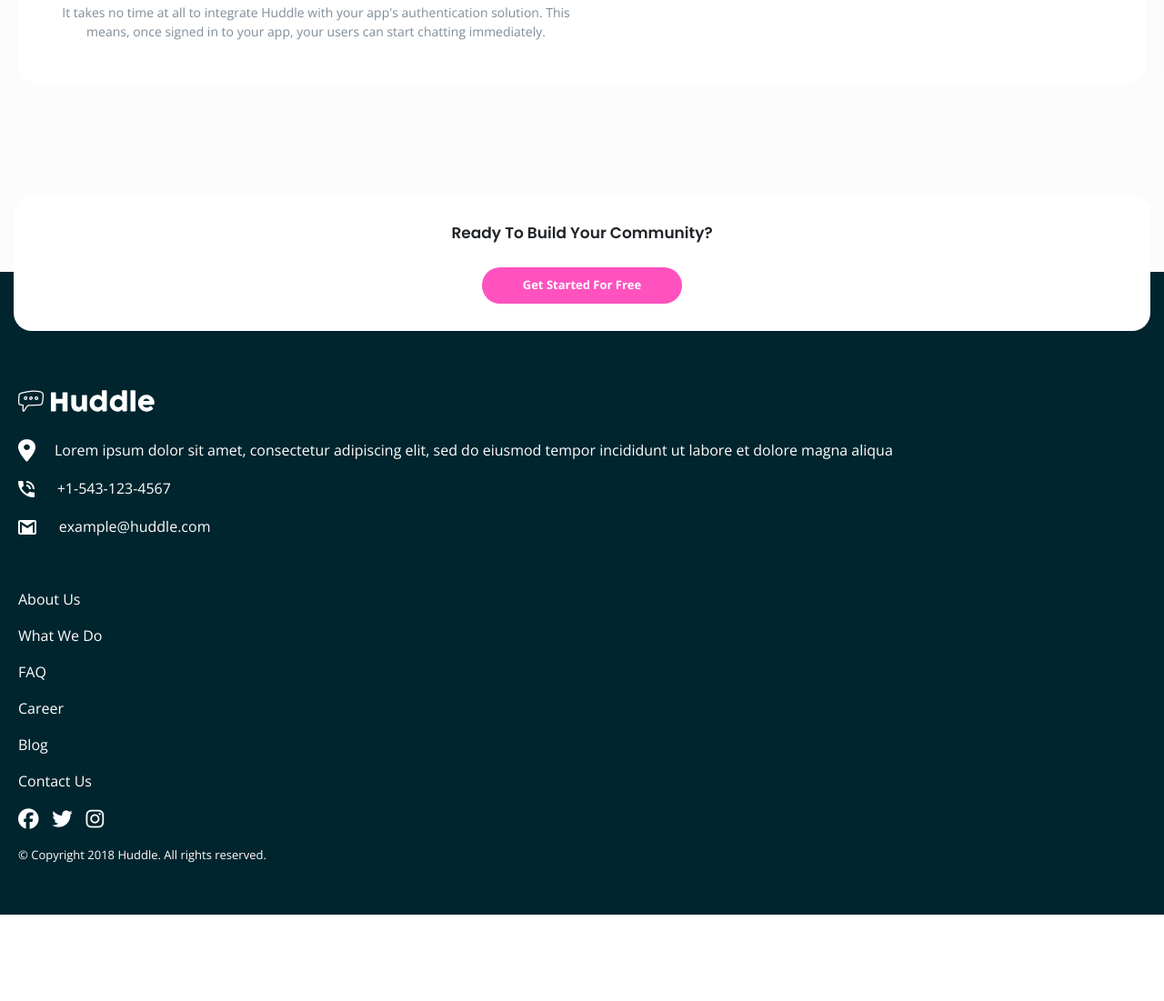
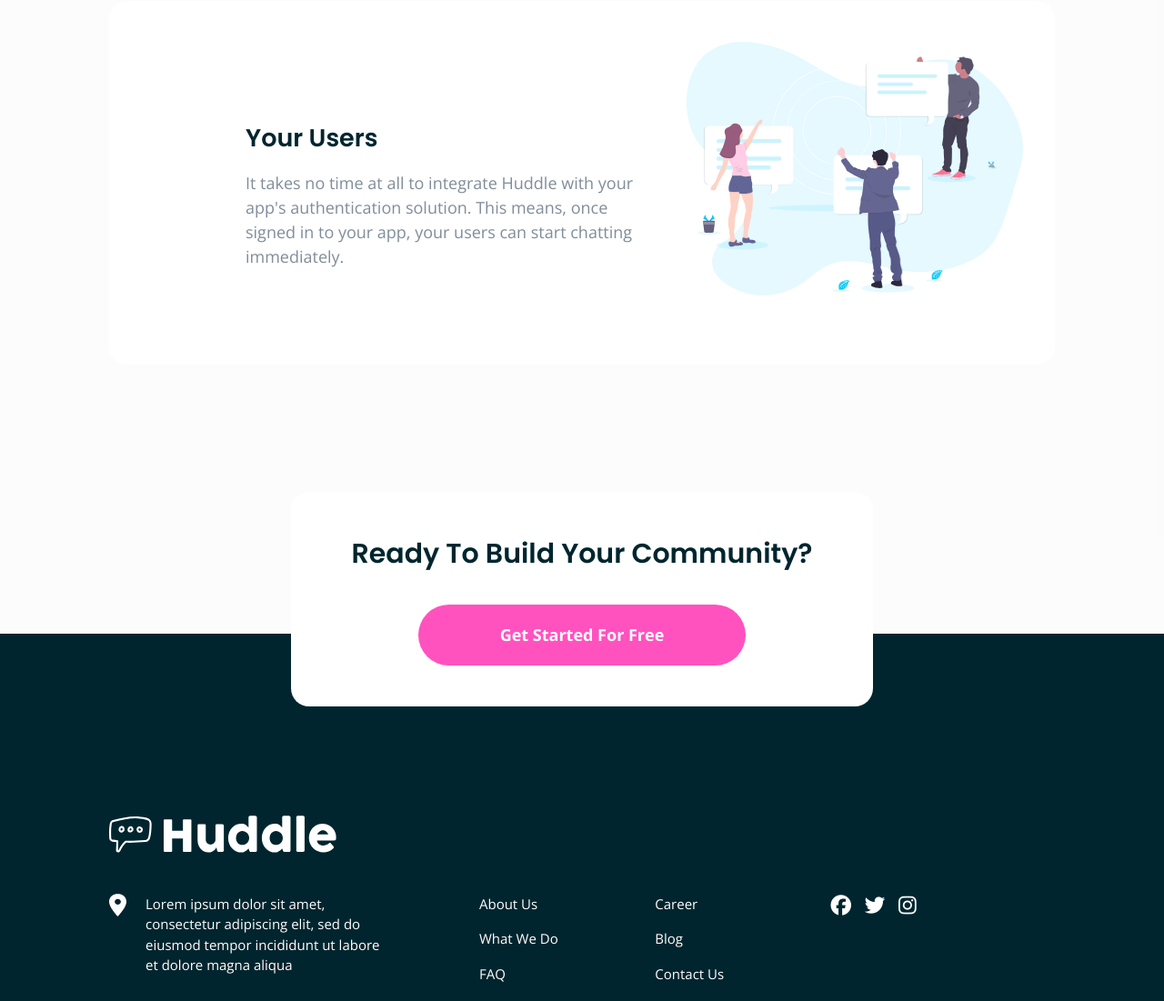
Before and after one commit to lulublake/Huddle-landing-page, a plain HTML site: page index.html in a window 1280 px wide. Shown: the part 1699-2800 px from the top of the page at 91% size. Before the commit the page ends 2705 px from the top, so only its background shows below. Drawn offline with nearby package versions, Linux system fonts and the light colour scheme.

Commit message:
Updated style.css

```diff
--- a/style.css
+++ b/style.css
@@ -3,6 +3,7 @@
     padding: 0;
 }
 body{
+    color: hsl(192, 100%, 9%);
     font-size: 18px;
     text-align: center;
     font-family: 'Open Sans', sans-serif;
@@ -26,9 +27,14 @@ body{
     border-radius: 50px;
     padding: 5px 25px;
 }
+.btn:hover{
+    background-color: rgba(255, 255, 255, 0.867);
+    color: hsla(192, 100%, 9%, 0.568);
+}
 .second-container{
     padding: 80px 35px 40px;
 }
+
 h1{
     font-size: 25px;
     line-height: 1.5;
@@ -117,7 +123,7 @@ h3{
 }
 
 .icon-container{
-    background-color: hsl(192, 100%, 9%);
+    text-align: center;
     color: white;
     padding-bottom: 10px;
 }
@@ -129,31 +135,153 @@ h3{
     font-size: 13px;
 }
 
+
+
+
 @media (min-width: 769px){
+
+    /* BODY SECTION */
+    .first-section{
+        background-image: url(images/bg-hero-desktop.svg);
+        background-repeat: no-repeat;
+        background-size: cover;
+        background-position: center;
+        background-color: hsl(193, 100%, 96%);
+        height: 700px;
+    }
     .navbar img{
-        width: 150px;
+        width: 200px;
+    }
+    .navbar{
+        padding-top: 50px;
     }
     .btn{
         background-color: white;
         font-weight: 700;
         font-size: 13px;
         border-radius: 50px;
-        padding: 10px 40px;
+        padding: 10px 55px;
+    }
+    .start-btn{
+        padding: 15px 55px;
+
     }
     .second-container{
         padding: 80px 35px 0;
         display: inline-block;
         text-align: left;
+        margin-left: 50px;
     }
-
+    #mockup{
+        width: 700px;
+        position: absolute;
+        right: 100px;
+        top: 150px;
+    }
     h1{
-        font-size: 25px;
+        font-size: 40px;
+        width: 35%;
         line-height: 1.5;
         margin-bottom: 30px;
         font-family: 'Poppins', sans-serif;
+        padding-top: 50px;
     }
     p{
-        font-size: 16px;
+        font-size: 17px;
+        width: 38%;
+    }
+
+    /* MIDDLE SECTION */
+    #grow{
+        float: right;
+        width: 370px;
+    }
+    #flow{
+        float: left;
+        width: 400px;
+    }
+    #body-section{
+        background-color: rgba(245, 244, 244, 0.327);
+        padding: 120px 0 20px;
+    }
+    .middle-containers{
+        background-color: white;
+        margin: 0 120px 40px;
+        border-radius: 20px;
+        padding: 45px 35px 30px 150px;
+        height: 400px;
+    }
+    h2{
+        font-family: 'Poppins', sans-serif;
+        font-size: 27px;
+        margin: 50px 0 20px;
+        text-align: left;
+        padding-top: 40px;
+    }
+    .middle-p{
+        font-size: 18px;
+        color: hsl(208, 11%, 55%);
+        text-align: left;
+        line-height: 1.5;
         width: 50%;
     }
+    .btn-container{
+        margin: auto;
+        width: 50%;
+        padding: 50px 10px 15px;
+        top: 100px;
+    }
+    h3{
+        font-size: 30px;
+    }
+    .last-btn{
+        font-size: 18px;
+        padding: 20px 90px;
+        margin-top: 30px;
+    }
+
+    /* FOOTER SECTION */
+    .last-contact{
+        display: inline-block;
+        width: 19%;
+        padding-top: 30px;
+    }
+    .hover-p{
+        width: 100%;
+        font-size: 15px;
+    }
+    .contact-us{
+        display: inline-block;
+        width: 40%;
+    }
+    #footer{
+        padding: 200px 120px 60px;
+    }
+    .footer-p{
+        width: 70%;
+        font-size: 15px;
+    }
+    .icon-container{
+        display: inline-block;
+        padding-top: 30px;
+        text-align: left;
+    }
+    #copyright{
+        width: 100%;
+        padding-top: 150px;
+        font-size: 12px;
+    }
+    .lastbody{
+        display:flex;
+        margin-top: 15px;
+    }
+    #logo-copy{
+        width: 250px;
+    }
+    .phone-no{
+        margin-top: 10px;
+    }
+    .email{
+        margin-top: 10px;
+    }
 }
```
